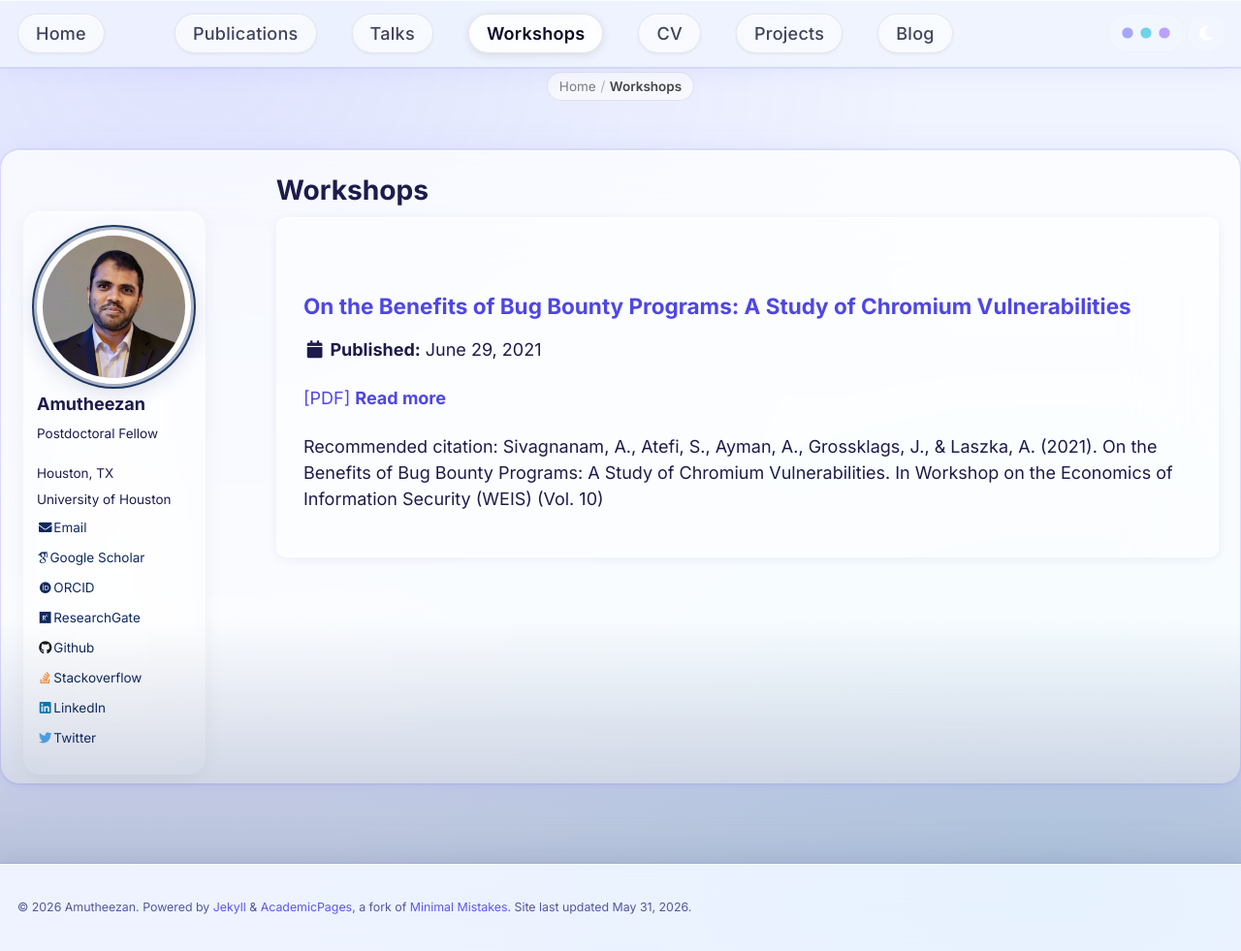
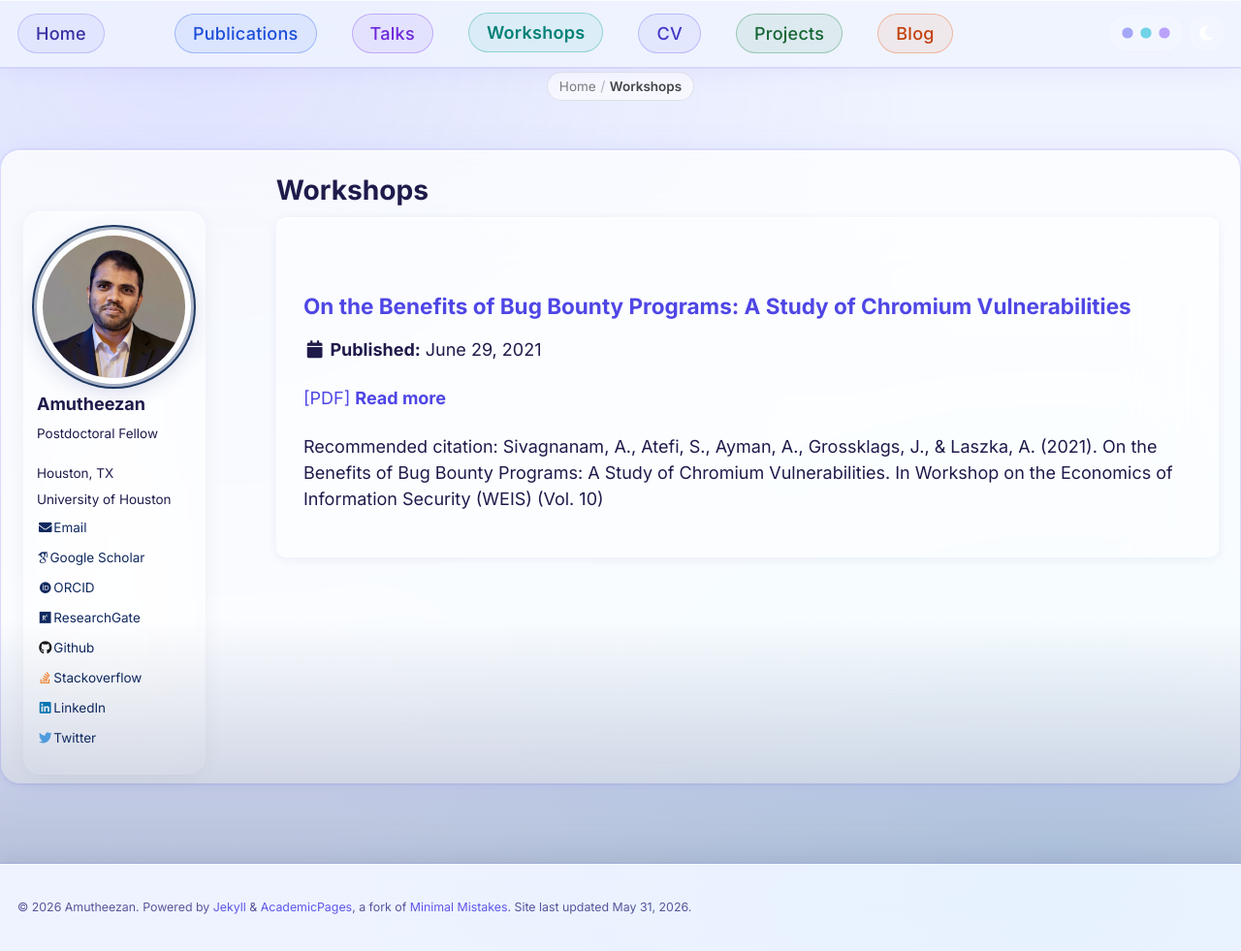
Before and after one commit to Amutheezan/amutheezan.github.io, a Jekyll site: the page built from _pages/workshops.html, in a window 1280 px wide and 981 px high. Shown: the whole window at 97% size. Built offline with Jekyll 4.4.1, drawn with Linux system fonts in a browser that asks for light colours; some web fonts are replaced.

Commit message:
UI: theme switcher, dark mode fixes, footer gap, flex layout

```diff
--- a/_sass/_dark-mode.scss
+++ b/_sass/_dark-mode.scss
@@ -398,23 +398,30 @@ html[data-theme="dark"] {
   .notice--success{ background: rgba(5,  55, 25, 0.55); color: #86efac; border-color: rgba(74, 222, 128, 0.35); }
   .notice--info   { background: rgba(6, 182, 212, 0.10); color: #22d3ee; border-color: rgba(34, 211, 238, 0.35); }
 
-  /* --- Nav pills --- */
+  /* --- Nav pills — dark mode: vivid interest-tag style --- */
   .greedy-nav .visible-links a {
-    background: rgba(99, 102, 241, 0.12);
-    border-color: rgba(99, 102, 241, 0.25);
-    box-shadow: inset 0 1px 0 rgba(255,255,255,0.06), 0 1px 4px rgba(0,0,0,0.30);
-    color: rgba(255, 255, 255, 0.90);
-
-    &:hover {
-      background: rgba(99, 102, 241, 0.22);
-      color: #ffffff;
-    }
+    color: rgba(255, 255, 255, 0.88);
+    transition: transform 0.18s ease, box-shadow 0.18s ease, background 0.18s ease;
+    &:hover { transform: translateY(-1px); color: #ffffff; }
   }
 
+  .greedy-nav .visible-links li:nth-child(2) a  { background: rgba(37,99,235,0.18);  border-color: rgba(96,165,250,0.45);  color: #93c5fd;
+    &:hover { background: rgba(37,99,235,0.28);  box-shadow: 0 4px 14px rgba(37,99,235,0.35);  color: #bfdbfe; } }
+  .greedy-nav .visible-links li:nth-child(3) a  { background: rgba(124,58,237,0.18); border-color: rgba(167,139,250,0.45); color: #c4b5fd;
+    &:hover { background: rgba(124,58,237,0.28); box-shadow: 0 4px 14px rgba(124,58,237,0.35); color: #ddd6fe; } }
+  .greedy-nav .visible-links li:nth-child(4) a  { background: rgba(13,148,136,0.18); border-color: rgba(45,212,191,0.45);  color: #5eead4;
+    &:hover { background: rgba(13,148,136,0.28); box-shadow: 0 4px 14px rgba(13,148,136,0.35); color: #99f6e4; } }
+  .greedy-nav .visible-links li:nth-child(5) a  { background: rgba(99,102,241,0.18); border-color: rgba(129,140,248,0.45); color: #a5b4fc;
+    &:hover { background: rgba(99,102,241,0.28); box-shadow: 0 4px 14px rgba(99,102,241,0.35); color: #c7d2fe; } }
+  .greedy-nav .visible-links li:nth-child(6) a  { background: rgba(21,128,61,0.18);  border-color: rgba(74,222,128,0.45);  color: #86efac;
+    &:hover { background: rgba(21,128,61,0.28);  box-shadow: 0 4px 14px rgba(21,128,61,0.35);  color: #bbf7d0; } }
+  .greedy-nav .visible-links li:nth-child(7) a  { background: rgba(234,88,12,0.18);  border-color: rgba(251,146,60,0.45);  color: #fdba74;
+    &:hover { background: rgba(234,88,12,0.28);  box-shadow: 0 4px 14px rgba(234,88,12,0.35);  color: #fed7aa; } }
+
   .greedy-nav .visible-links .masthead__menu-item--current a {
-    background: rgba(34, 211, 238, 0.22);
-    border-color: rgba(34, 211, 238, 0.40);
-    color: #ffffff;
+    filter: brightness(1.15) saturate(1.3);
+    transform: translateY(-1px);
+    font-weight: 600;
   }
 }
 
--- a/_sass/_navigation.scss
+++ b/_sass/_navigation.scss
@@ -283,47 +283,46 @@
     a {
       position: relative;
       padding: 0.35rem 1rem;
-      border-radius: 999px;
-      background: rgba(255, 255, 255, 0.55);
-      border: 1px solid rgba(0, 0, 0, 0.08);
-      box-shadow:
-        inset 0 1px 0 rgba(255, 255, 255, 0.90),
-        0 1px 3px rgba(0, 0, 0, 0.06);
-      backdrop-filter: blur(20px) saturate(180%);
-      -webkit-backdrop-filter: blur(20px) saturate(180%);
-      color: rgba(20, 20, 50, 0.80);
+      border-radius: 9999px;
+      background: rgba(99, 102, 241, 0.08);
+      border: 1px solid rgba(99, 102, 241, 0.30);
+      color: #3730a3;
       letter-spacing: 0.015em;
       font-weight: 500;
-      -webkit-transition: all 0.22s cubic-bezier(0.25, 0.46, 0.45, 0.94);
-      transition: all 0.22s cubic-bezier(0.25, 0.46, 0.45, 0.94);
+      -webkit-transition: transform 0.18s ease, box-shadow 0.18s ease, background 0.18s ease, border-color 0.18s ease;
+      transition: transform 0.18s ease, box-shadow 0.18s ease, background 0.18s ease, border-color 0.18s ease;
 
-      &:before {
-        display: none;
-      }
+      &:before { display: none; }
 
       &:hover {
-        background: rgba(255, 255, 255, 0.80);
-        border-color: rgba(0, 0, 0, 0.12);
-        box-shadow:
-          inset 0 1px 0 rgba(255, 255, 255, 1.0),
-          0 2px 6px rgba(0, 0, 0, 0.08);
-        color: rgba(10, 10, 40, 0.95);
+        background: rgba(99, 102, 241, 0.16);
+        border-color: rgba(99, 102, 241, 0.55);
+        box-shadow: 0 4px 14px rgba(99, 102, 241, 0.22);
+        color: #1e1b4b;
+        transform: translateY(-1px);
       }
     }
 
-    /* Active / current page indicator — base (no theme set) */
+    /* Cycle through interest-tag colours by position */
+    li:nth-child(2) a  { background: rgba(37,99,235,0.08);   border-color: rgba(37,99,235,0.35);   color: #1d4ed8;
+      &:hover { background: rgba(37,99,235,0.16);  border-color: rgba(37,99,235,0.60);  box-shadow: 0 4px 14px rgba(37,99,235,0.22);  color: #1e40af; } }
+    li:nth-child(3) a  { background: rgba(124,58,237,0.08);  border-color: rgba(124,58,237,0.35);  color: #6d28d9;
+      &:hover { background: rgba(124,58,237,0.16); border-color: rgba(124,58,237,0.60); box-shadow: 0 4px 14px rgba(124,58,237,0.22); color: #5b21b6; } }
+    li:nth-child(4) a  { background: rgba(13,148,136,0.08);  border-color: rgba(13,148,136,0.35);  color: #0f766e;
+      &:hover { background: rgba(13,148,136,0.16); border-color: rgba(13,148,136,0.60); box-shadow: 0 4px 14px rgba(13,148,136,0.22); color: #134e4a; } }
+    li:nth-child(5) a  { background: rgba(99,102,241,0.08);  border-color: rgba(99,102,241,0.35);  color: #4338ca;
+      &:hover { background: rgba(99,102,241,0.16); border-color: rgba(99,102,241,0.60); box-shadow: 0 4px 14px rgba(99,102,241,0.22); color: #3730a3; } }
+    li:nth-child(6) a  { background: rgba(21,128,61,0.08);   border-color: rgba(21,128,61,0.35);   color: #166534;
+      &:hover { background: rgba(21,128,61,0.16);  border-color: rgba(21,128,61,0.60);  box-shadow: 0 4px 14px rgba(21,128,61,0.22);  color: #14532d; } }
+    li:nth-child(7) a  { background: rgba(234,88,12,0.08);   border-color: rgba(234,88,12,0.35);   color: #c2410c;
+      &:hover { background: rgba(234,88,12,0.16);  border-color: rgba(234,88,12,0.60);  box-shadow: 0 4px 14px rgba(234,88,12,0.22);  color: #9a3412; } }
+
+    /* Active / current page indicator */
     .masthead__menu-item--current a {
-      background: rgba(255, 255, 255, 0.85);
-      border-color: rgba(0, 0, 0, 0.10);
-      box-shadow:
-        inset 0 1px 0 rgba(255, 255, 255, 1.0),
-        0 2px 8px rgba(0, 0, 0, 0.10);
-      color: rgba(10, 10, 40, 1.0);
       font-weight: 600;
-
-      &:hover {
-        background: rgba(255, 255, 255, 0.95);
-      }
+      filter: brightness(1.05) saturate(1.2);
+      opacity: 1;
+      transform: translateY(-1px);
     }
   }
 
```
